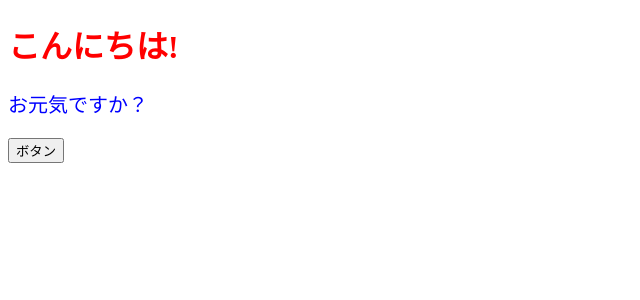
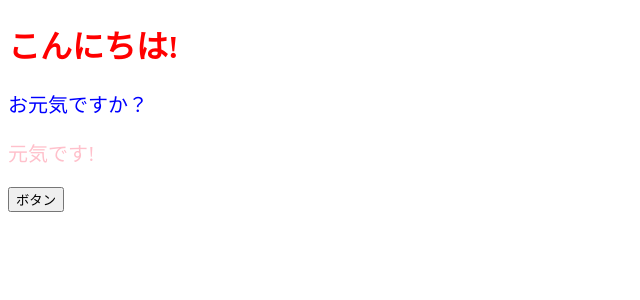
Before and after one commit to Hiroki-SH/react-practice-2, a React (Create React App) app: page / in a window 1280 px wide. Shown: the top 300 px of the page, without its empty margins (0-640 px from the left). Built offline with nearby package versions, Linux system fonts and the light colour scheme.

Commit message:
propsについて

```diff
--- a/src/App.jsx
+++ b/src/App.jsx
@@ -1,18 +1,18 @@
+import { ColoredMessage } from "./components/ColoredMessage";
+
 export const App = () => {
   const onClickButton = () => {
     alert();
   };
 
-  //cssオブジェクト
-  const contentStyle = {
-    color: "blue",
-    fontSize: "20px"
-  };
-
   return (
     <>
       <h1 style={{ color: "red" }}>こんにちは!</h1>
-      <p style={contentStyle}>お元気ですか？</p>
+      {/* <p style={contentStyle}>お元気ですか？</p> */}
+      {/* <ColoredMessage color="blue" message="お元気ですが?" /> */}
+      {/* <ColoredMessage color="pink" message="元気です!" /> */}
+      <ColoredMessage color="blue">お元気ですか？</ColoredMessage>
+      <ColoredMessage color="pink">元気です!</ColoredMessage>
       <button onClick={onClickButton}>ボタン</button>
     </>
   );
--- /dev/null
+++ b/src/components/ColoredMessage.jsx
@@ -0,0 +1,13 @@
+// export const ColoreMessage = () => {
+export const ColoredMessage = (props) => {
+
+  const { color, children } = props
+  // console.log(props);
+  const contentStyle = {
+    color,
+    fontSize: "20px"
+  };
+
+  // return <p style={contentStyle}>{props.message}</p>
+  return <p style={contentStyle}>{children}</p>
+};
```
